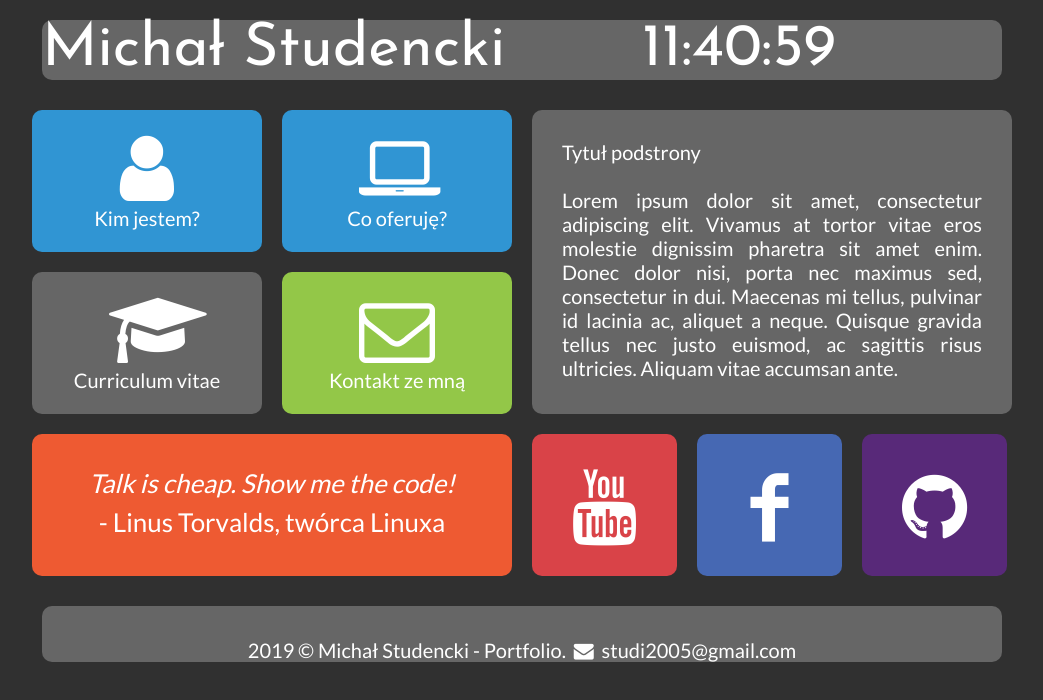
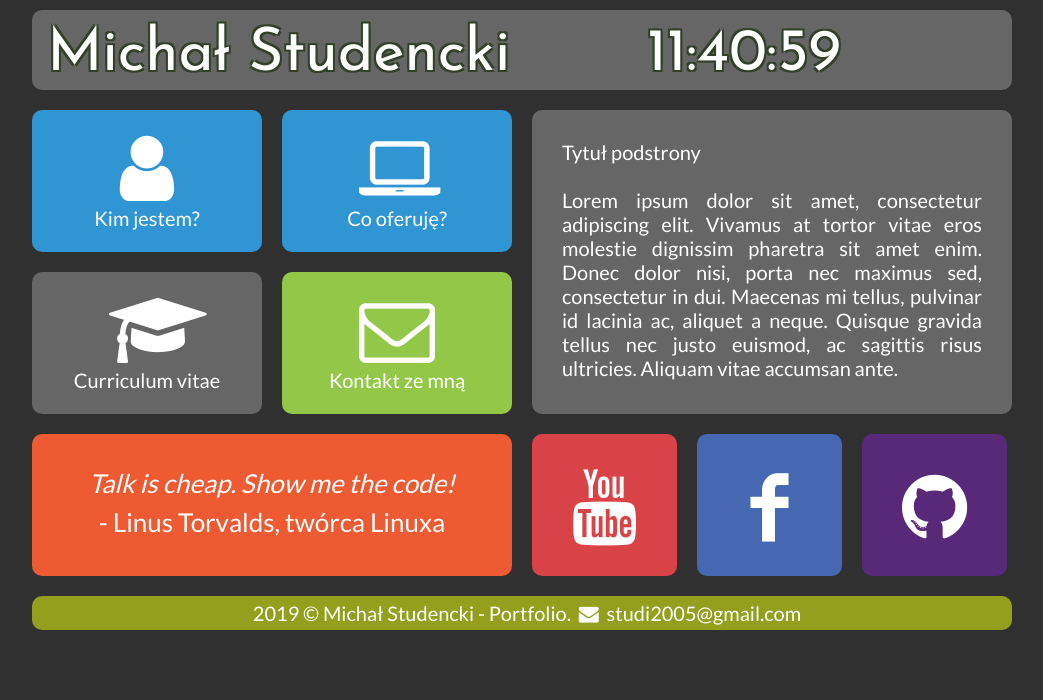
Before and after one commit to Naqara/Webside-Portfolio, a plain HTML site: page index.html in a window 1280 px wide. Shown: the whole page, without its empty margins (118-1161 px from the left). Drawn offline with Linux system fonts and the light colour scheme.

Commit message:
Change style css add toosty

```diff
--- a/css/fontello.css
+++ b/css/fontello.css
@@ -67,7 +67,7 @@
 .icon-github-circled-alt2:before { content: '\f056'; font-size: 76px; margin-top:35px;} /* '' */
 .icon-github-circled:before { content: '\f09b'; font-size: 76px; margin-top:35px;} /* '' */
 .icon-mail:before { content: '\e800'; font-size: 76px; margin-top:20px;} /* '' */
-.icon-mail-alt:before { content: '\f0e0'; font-size: 20px; margin-top:35px;} /* '' */
+.icon-mail-alt:before { content: '\f0e0';} /* '' */
 .icon-laptop:before { content: '\f109'; font-size: 76px; margin-top:20px;} /* '' */
 .icon-youtube-squared:before { content: '\f166'; font-size: 76px; margin-top:35px; text-align: center-right;} /* '' */
 .icon-youtube:before { content: '\f167'; font-size: 76px; margin-top:35px;} /* '' */
--- a/index.html
+++ b/index.html
@@ -69,7 +69,7 @@
 		</div>
 		<div style="clear: both;"></div>
 
-		<div class="rectangle">2019 &copy; Michał Studencki - Portfolio. <i class="icon-mail-alt"></i> studi2005@gmail.com</div>
+		<div class="tootsy">2019 &copy; Michał Studencki - Portfolio. <i class="icon-mail-alt"></i> studi2005@gmail.com</div>
 
 	</div>
 
--- a/style.css
+++ b/style.css
@@ -16,10 +16,27 @@ body
 .rectangle
 {
 	width: 960px;
-	margin: 20px;
-	top-margin-bottom: 20px;
+	margin: 10px;
+	padding: 15px 5px 5px 15px;
 	text-align: center;
+	text-bottom: center;
 	background-color: #666666;
+	border-radius: 10px;
+	text-shadow:
+	2px 2px 0 #33402a,
+	-2px 2px 0 #33402a,
+	-2px -2px 0 #33402a,
+	2px -2px 0 #33402a;
+}
+
+.tootsy
+{
+	width: 960px;
+	margin:10px;
+	padding: 5px 5px 5px 15px;
+	text-align: center;
+	text-bottom: center;
+	background-color: #939F1D;
 	border-radius: 10px;
 
 }
@@ -175,6 +192,7 @@ a.tilelink
 	display: block;
 	width: 230px;
 	height: 142px;
+	border-radius: 10px;v
 }
 
 a.tilelinkhtml5
@@ -190,4 +208,5 @@ a.sociallink
 	display: block;
 	width: 145px;
 	height: 142px;
+	border-radius: 10px;
 }
```
